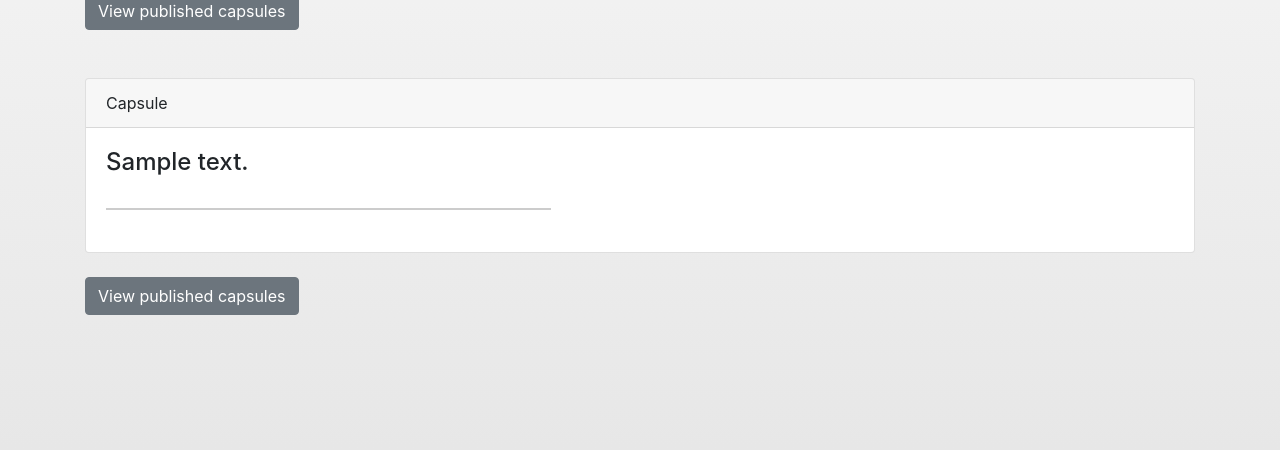
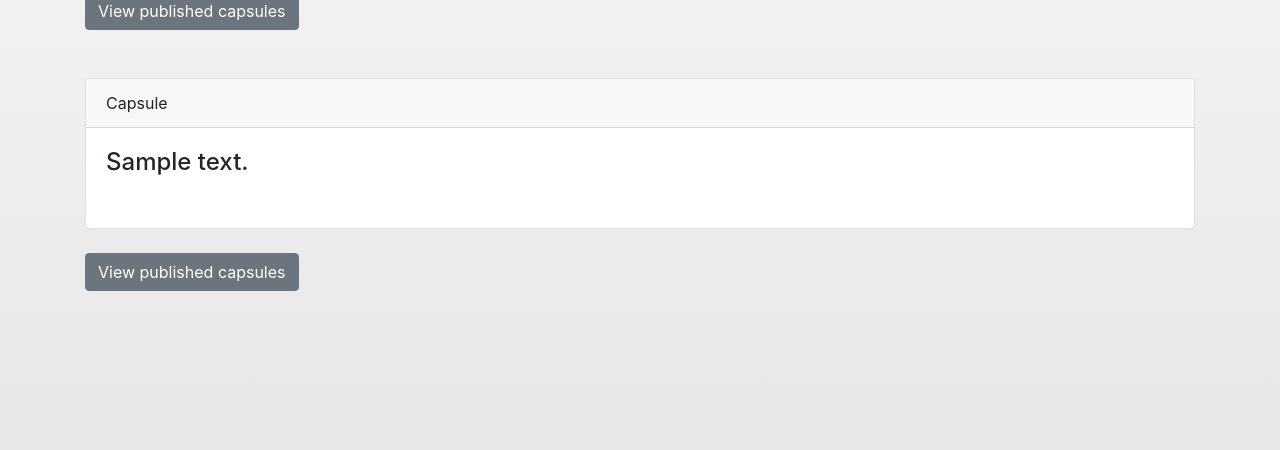
Before and after one commit to pabreblob/capsulefy, a Django app: template capsulefyweb/main/templates/capsule/displaycapsule.html in a window 1280 px wide. Shown: the part 173-623 px from the top of the page. Run offline with Django 3.2, Linux system fonts and the light colour scheme; the template is opened without the code that fills it: most values are stand-ins (such as "Sample title", 1, 10 or a date in 2020); some libraries are stand-ins or nearby versions.

Commit message:
Changed image styles

```diff
--- a/capsulefyweb/main/templates/capsule/displaycapsule.html
+++ b/capsulefyweb/main/templates/capsule/displaycapsule.html
@@ -46,9 +46,9 @@
                 <div class="container">
                 <div class="row">
                     {% for file in module.files.all %}
-                        <div class="col-sm-12 col-md-5 elem-display">
+                        <div class="col-sm-12 col-md-5">
                             {% if file.type == "I" %}
-                                <img class="img-fluid rounded" src="{{ file.url }}"/>
+                                <img class="img-fluid rounded elem-display" src="{{ file.url }}"/>
                             {% endif %}
                             {% if file.type == "F" %}
                                 <div class="button_div">
```
